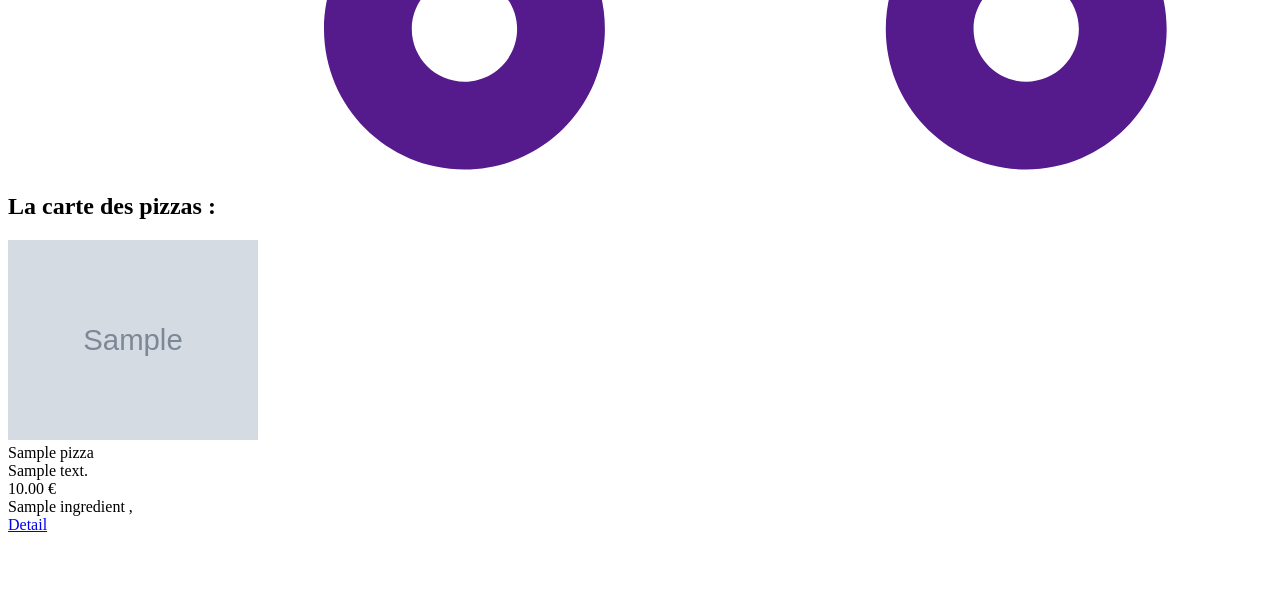
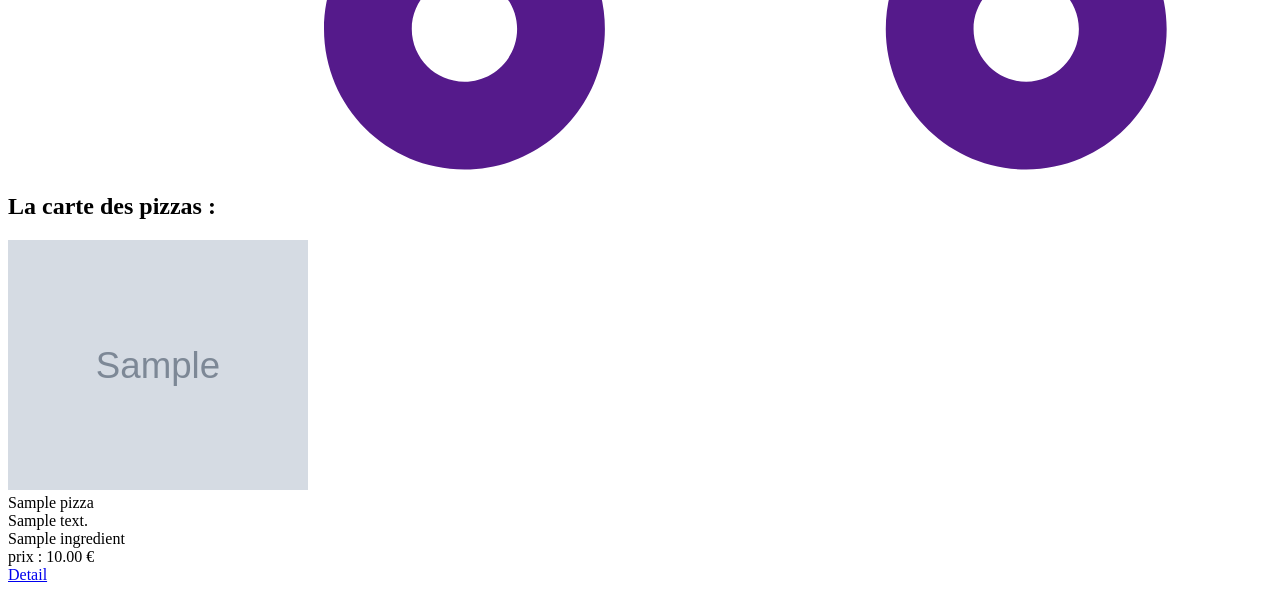
Before and after one commit to julienM29/PizzaOnLine, a Symfony app: template templates/accueil/index.html.twig in a window 1280 px wide. Shown: the part 2352-2944 px from the top of the page. Before the commit the page ends 2884 px from the top, so only its background shows below. Run offline with Twig, Linux system fonts and the light colour scheme; the template is opened without the code that fills it: most values are stand-ins (such as "Sample title", 1, 10 or a date in 2020); grey boxes marked "Sample" are stand-in pictures; some libraries are stand-ins or nearby versions.

Commit message:
CSS carte des pizzas

```diff
--- a/templates/accueil/index.html.twig
+++ b/templates/accueil/index.html.twig
@@ -2,27 +2,22 @@
 
 
 {% block body %}
-    <h2 class="flex item-center justify-center text-5xl mt-8"> La carte des pizzas : </h2>
-    {% for pizza in pizzas %}
-<div>
-{#   <img src="{{ asset('/images' + pizza.nom) }}"> {{}}#}
-    <img src="{{ pizza.urlImage }}" style="width: 250px; height: 200px;" >
-    <div>
-    {{pizza.nom}}
+    <h2 class="flex item-center justify-center text-5xl mt-8 mb-20"> La carte des pizzas : </h2>
+    <div class="grid grid-cols-4 gap-4 mx-24">
+        {% for pizza in pizzas %}
+            <div class="bg-gray-200 p-4 w-80 mb-6 flex flex-col justify-between">
+                <img src="{{ pizza.urlImage }}" style="width: 300px; height: 250px;" class="mb-2">
+                <div class="mb-2 text-xl text-black">{{ pizza.nom }}</div>
+                <div class="mb-2 text-xl text-black">{{ pizza.description }}</div>
+                <div class="mb-2 text-xl text-black">
+                    {% for ingredient in pizza.Ingredients %}
+                        {{ ingredient.nom }}{% if not loop.last %}, {% endif %}
+                    {% endfor %}
+                </div>
+                <div class="mb-4 text-xl text-black">prix : {{ (pizza.prix) | number_format(2, '.', ',') }} €</div>
+                <a href="{{ path('_detailPizza', {'id': pizza.id}) }}" class="flex justify-center item-center text-2xl hover:text-red-500 duration-200 text-black font-bold">Detail</a>
+            </div>
+        {% endfor %}
     </div>
-    <div>
-    {{pizza.description}}
-    </div>
-    <div>
-    {{(pizza.prix) | number_format(2, '.', ',')}} €
-    </div>
-    <div>
-    {% for ingredient in pizza.Ingredients %}
-    {{ingredient.nom}} ,
-        {% endfor %}
-        <br>
-        <a href="{{ path('_detailPizza', {'id': pizza.id}) }}">Detail</a>
-    </div>
-</div>
-    {% endfor %}
+
 {% endblock %}
```
